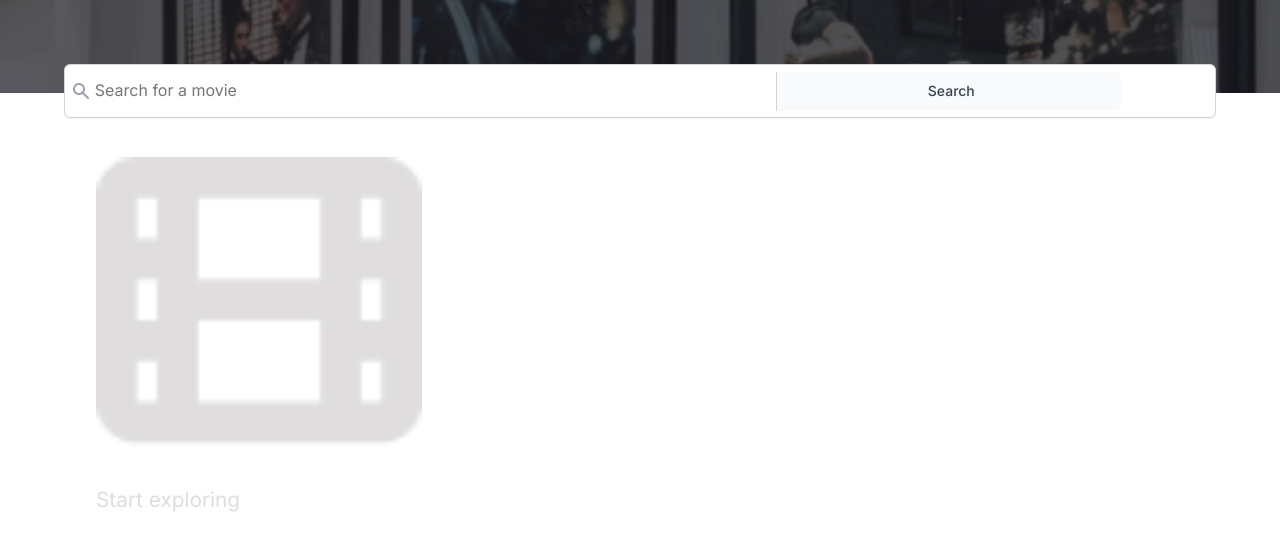
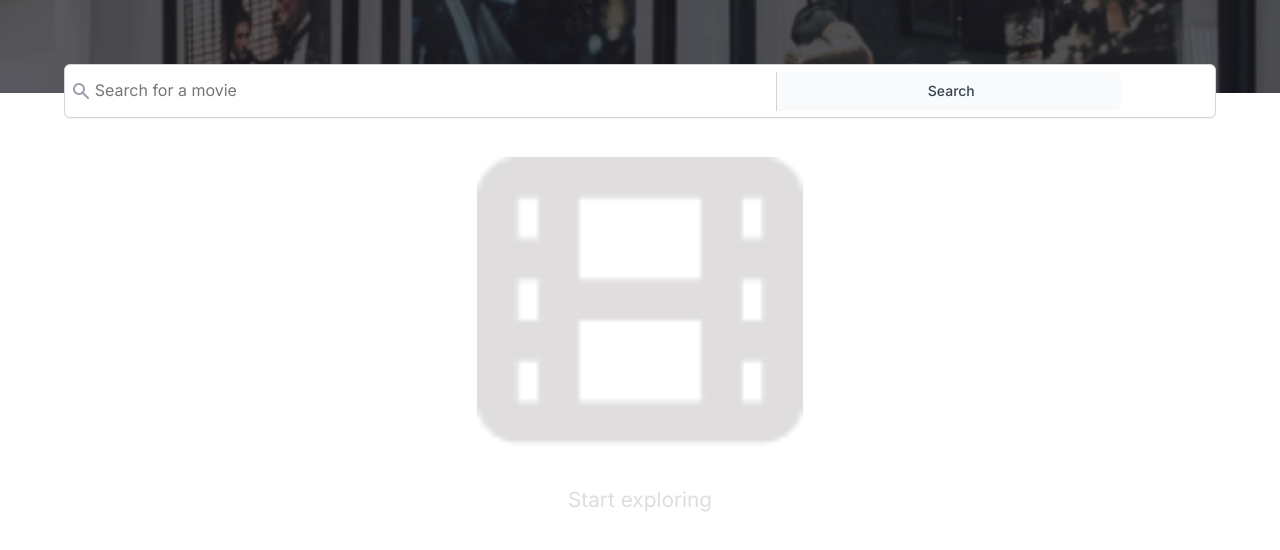
Before and after one commit to NSM722/Movie-Watchlist, a website built with Vite: page index.html in a window 1280 px wide. Shown: the part 166-716 px from the top of the page. Built offline with nearby package versions, Linux system fonts and the light colour scheme.

Commit message:
Added flex display styles

```diff
--- a/index.css
+++ b/index.css
@@ -134,10 +134,11 @@ h2 {
 }
 
 /* MAIN WELCOME BODY BEFORE SEARCH */
-.welcome-page {
+.welcome-page,
+.watchlist-container {
     display: flex;
     flex-direction: column;
-    /* align-items: center; */
+    align-items: center;
     gap: 1em;
     margin: 4em 0em;
     max-width: 100%;
```
